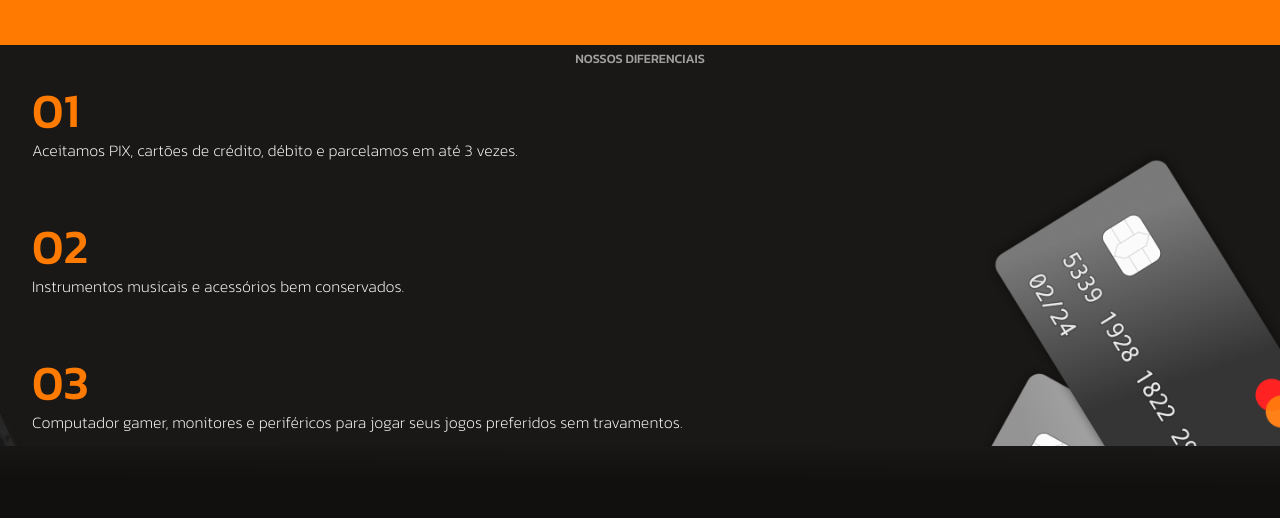
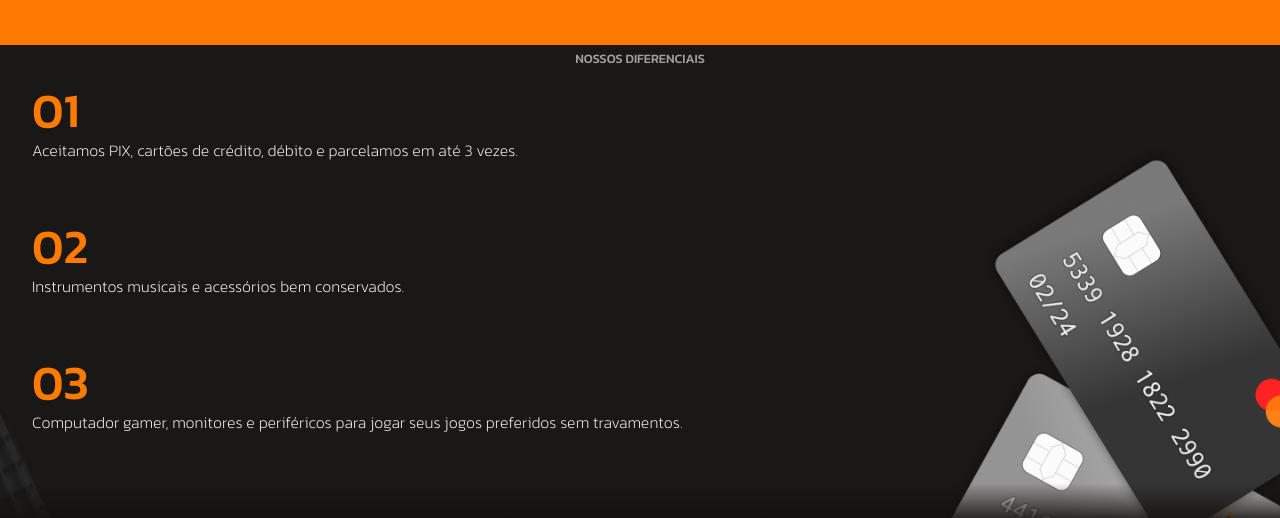
Before and after one commit to marcelsby/vendinha-do-marcel, a website built with Vite: page index.html in a window 1280 px wide. Shown: the part 201-719 px from the top of the page. Built offline with nearby package versions, Linux system fonts and the light colour scheme.

Commit message:
feat: highlights section background adjusted for responsive layouts

```diff
--- a/src/css/index.css
+++ b/src/css/index.css
@@ -34,6 +34,10 @@ nav div#menu-links {
 }
 
 /* CSS do "main" */
+main {
+    position: relative;
+}
+
 header {
     display: flex;
     align-items: center;
@@ -54,11 +58,11 @@ header > div h1 {
 
 section.highlights {
     background-image: url('../assets/images/highlights-background.png');
-    background-size: cover;
+    background-size: 100vw;
     background-repeat: no-repeat;
     color: var(--color-white);
     padding-inline: 1rem;
-    padding-block: 0.5rem 1rem;
+    padding-block: 0.5rem 6rem;
     text-align: center;
 }
 
@@ -92,8 +96,11 @@ section.highlights {
 }
 
 #gradient {
+    position: absolute;
+    bottom: 0;
+    width: 100vw;
     height: 54px;
-    background: linear-gradient(0.42deg, #12100E 36.4%, rgba(18, 16, 14, 0) 100.23%);
+    background: linear-gradient(360deg, #12100E 0%, rgba(18, 16, 14, 0) 79.55%);
 }
 
 footer {
```
